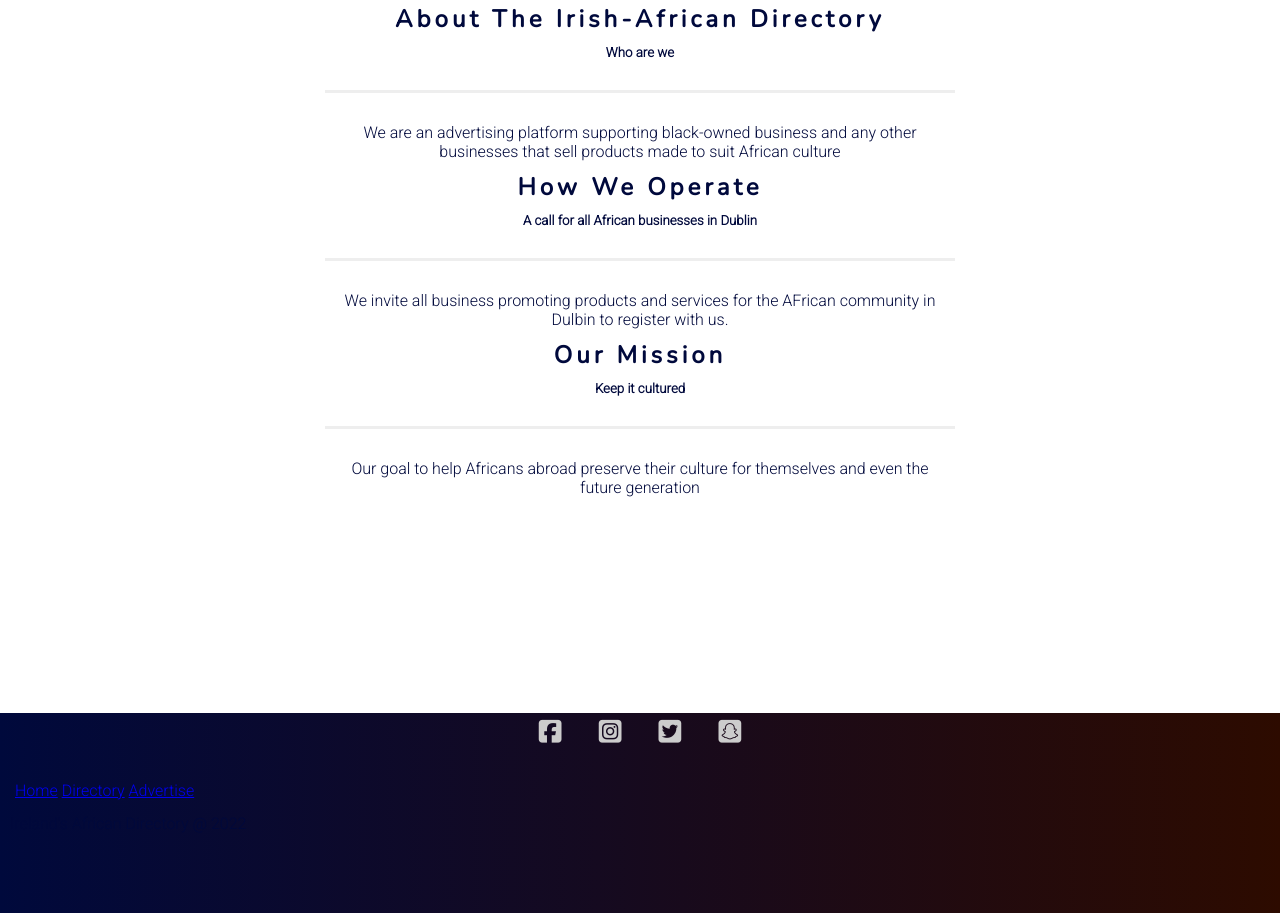
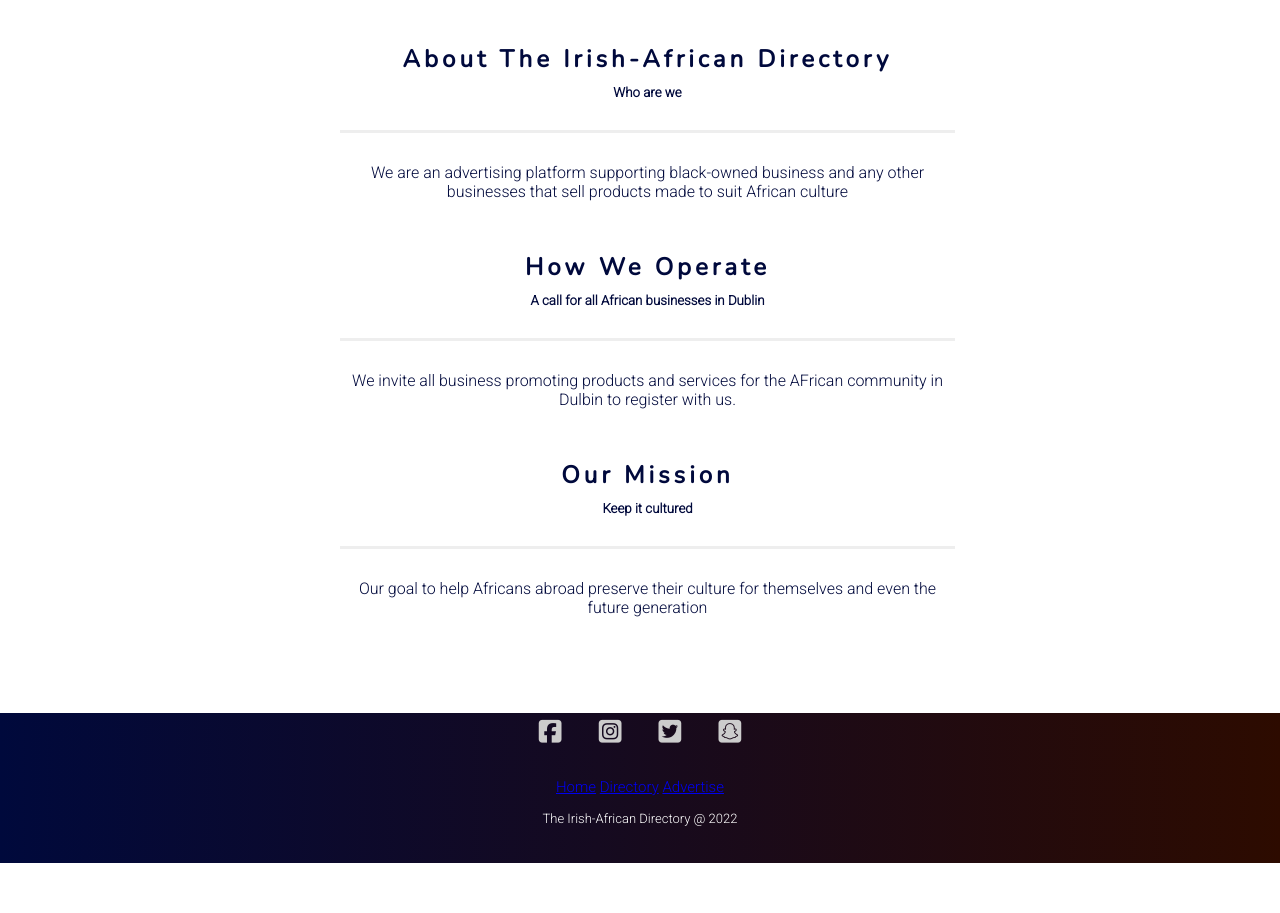
Before and after one commit to EGachaga/Afro-Dublin, a plain HTML site: page index.html in a window 1280 px wide. Shown: the part 668-1581 px from the top of the page. After the commit the page ends 1531 px from the top, so only its background shows below. Drawn offline with nearby package versions, Linux system fonts and the light colour scheme.

Commit message:
Add edits to footer style

```diff
--- a/assets/css/style.css
+++ b/assets/css/style.css
@@ -117,6 +117,7 @@ text-align: center;
     text-align: center;
     width: 50%;
     margin: 0 auto;
+    padding: 30px 0 0 15px;
 
 }
 
@@ -134,7 +135,8 @@ hr {
 /* Footer */
 
 footer {
-    height: 200px;
+    height: 150px;
+    width: 100%;
     background: linear-gradient(to right, #00093c, #2d0b00);
     color: #fff;
 
@@ -162,19 +164,17 @@ footer {
     margin: 0 8px;
 }
 
-footer .menu {
-    margin-top: 0;
-    padding: 0;
-    list-style: none;
+#bottom-menu {
     text-align: center;
-    margin-bottom: 0;
-    line-height: 1.6;
-    padding: 0 15px;
-    display: inline-block;
+    font-size: 15px;
+    color:#fff;
+    width: 50%;
+    margin: 0 auto;
 }
 
 #copyright {
     text-align: center;
     margin-top: 15px;
     font-size: 13px;
+    color: #fff;
 }
--- a/index.html
+++ b/index.html
@@ -75,13 +75,13 @@
     </li>
   </ul>
 
-  <div class="menu">
+  <div id="bottom-menu">
   <a href="index.html"> Home</a>
   <a href="#"> Directory</a>
   <a href="#"> Advertise</a>
 </div>
 
-   <p>Ireland's African Directory @ 2022</p>
+   <p id="copyright">The Irish-African Directory @ 2022</p>
 
 </footer>
 
```
